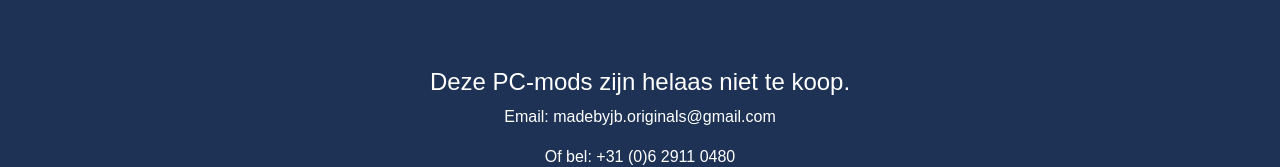
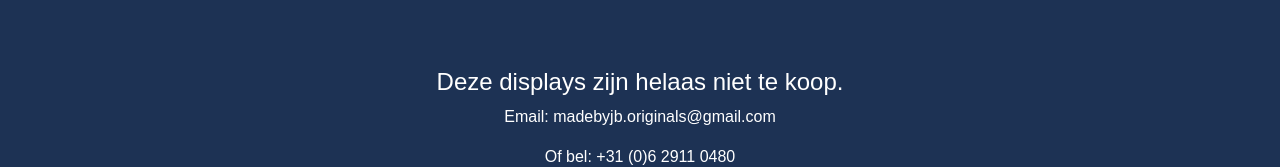
Before and after one commit to JeroenBerkers/personalsite, a plain HTML site: page pofo-magmir.html in a window 1280 px wide. Shown: the part 508-675 px from the top of the page. Drawn offline with nearby package versions, Linux system fonts and the light colour scheme; files whose address does not match are found by name; a web font is replaced by a local one.

Commit message:
Update pofo-magmir.html

```diff
--- a/pofo-magmir.html
+++ b/pofo-magmir.html
@@ -53,7 +53,7 @@
     <!-- <h3>*</h3> -->
     <section id="contact">
 <!--        <h1>Let's work together...</h1> -->
-        <h4>Deze PC-mods zijn helaas niet te koop.</h4>
+        <h4>Deze displays zijn helaas niet te koop.</h4>
         <p><a href="">Email: madebyjb.originals@gmail.com</a></p>
         <p><a href="">Of bel: +31 (0)6 2911 0480</a></p>
     </section>
```
